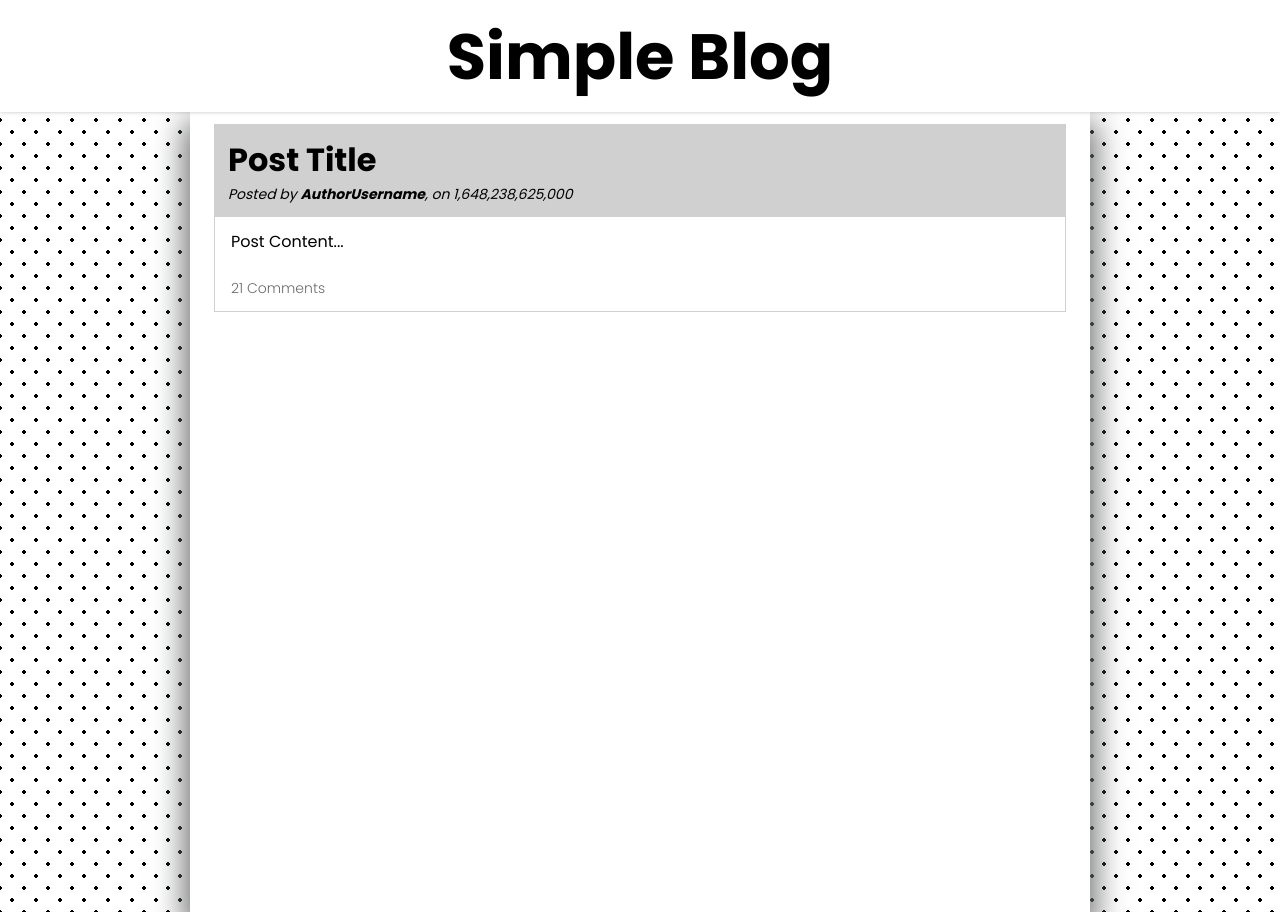
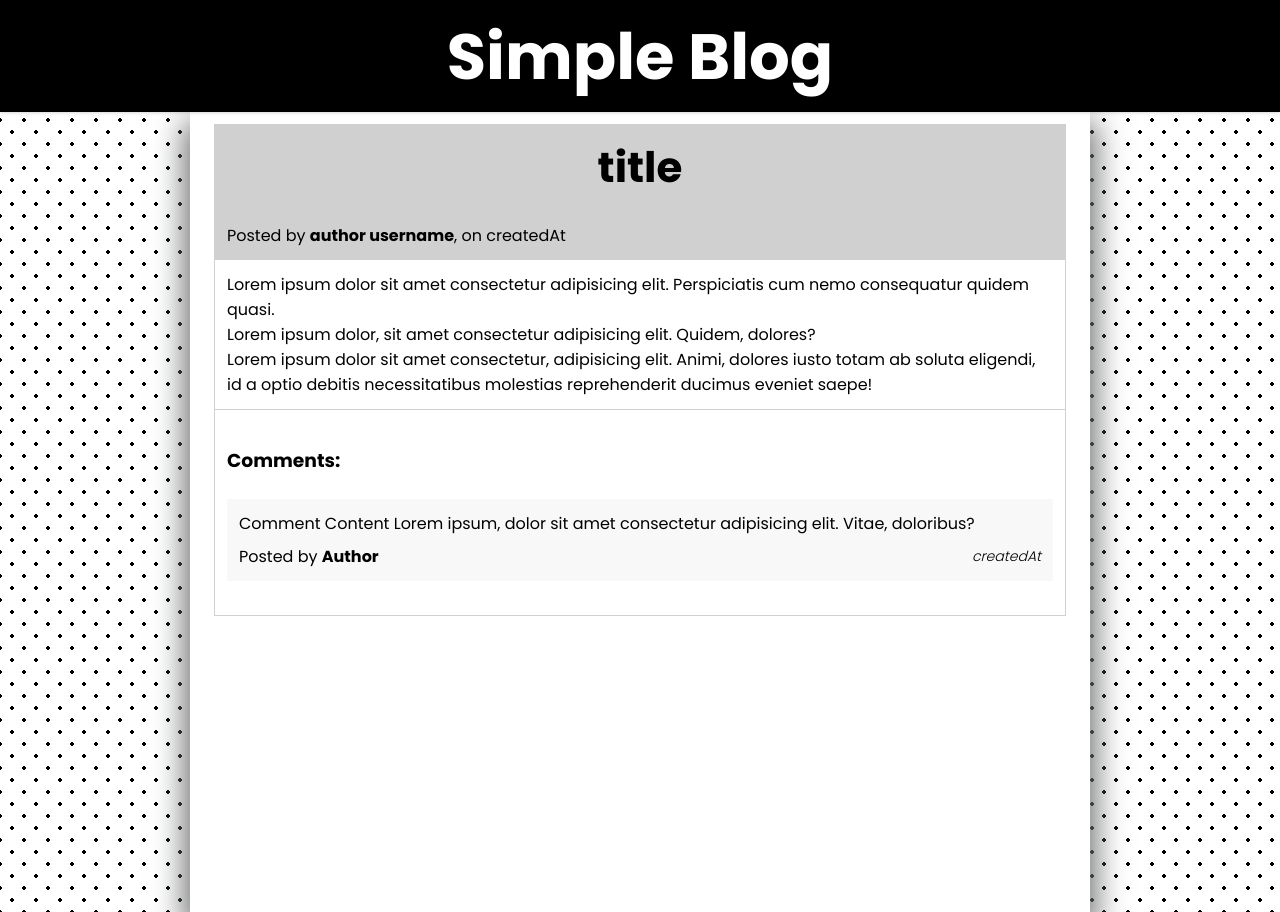
Before and after one commit to devkovmtl/blog-app-client, a React (Create React App) app: page /1 in a window 1280 px wide. Built offline with nearby package versions, Linux system fonts and the light colour scheme.

Commit message:
Post Details Layout and Css

```diff
--- a/src/App.js
+++ b/src/App.js
@@ -1,5 +1,6 @@
 import Header from './components/Header';
 import PostListItem from './components/PostListItem';
+import PostDetails from './components/PostDetails';
 
 const post = {
   _id: Math.floor(Math.random() * 99999),
@@ -18,10 +19,13 @@ function App() {
       {/* Exterior Card */}
       <main>
         {/* Column That hold list blog */}
-        <div className='post__list'>
-          {/* Post Blog Card */}
-          <PostListItem post={post} />
-        </div>
+        {/* <div className='post__list'> */}
+        {/* Post Blog Card */}
+        {/* <PostListItem post={post} /> */}
+        {/* </div> */}
+
+        {/* Card Post Details container */}
+        <PostDetails />
       </main>
     </div>
   );
--- /dev/null
+++ b/src/components/PostDetails.js
@@ -0,0 +1,55 @@
+const PostDetails = () => {
+  return (
+    <div className='post__details'>
+      <div className='post__details__header'>
+        <h1 className='post__details__title'>title</h1>
+        <p className='post__details__subtitle'>
+          Posted by <strong>author username</strong>, on createdAt
+        </p>
+      </div>
+      <div className='post__details__body'>
+        <p>
+          Lorem ipsum dolor sit amet consectetur adipisicing elit. Perspiciatis
+          cum nemo consequatur quidem quasi.
+        </p>
+        <p>
+          Lorem ipsum dolor, sit amet consectetur adipisicing elit. Quidem,
+          dolores?
+        </p>
+        <p>
+          Lorem ipsum dolor sit amet consectetur, adipisicing elit. Animi,
+          dolores iusto totam ab soluta eligendi, id a optio debitis
+          necessitatibus molestias reprehenderit ducimus eveniet saepe!
+        </p>
+      </div>
+      <div className='post__details__body'>
+        <h3 style={{ padding: '24px 0' }}>Comments:</h3>
+        {/* Comment container */}
+        <div className='comment'>
+          <div className='comment__body'>
+            <p>
+              Comment Content Lorem ipsum, dolor sit amet consectetur
+              adipisicing elit. Vitae, doloribus?
+            </p>
+          </div>
+          <div className='comment__footer'>
+            <p>
+              Posted by <strong>Author</strong>
+            </p>
+            <p
+              style={{
+                fontSize: '14px',
+                fontStyle: 'italic',
+                fontWeight: 300,
+              }}
+            >
+              createdAt
+            </p>
+          </div>
+        </div>
+      </div>
+    </div>
+  );
+};
+
+export default PostDetails;
--- a/src/index.css
+++ b/src/index.css
@@ -32,7 +32,8 @@ header {
   left: 0;
   right: 0;
   height: 112px;
-  background-color: #ffffff;
+  background-color: #000;
+  color: #fff;
   box-shadow: 0 0 4px rgba(0, 0, 0, 0.25);
   z-index: 1;
   height: 112px;
@@ -92,6 +93,45 @@ header h1 {
   border-right: 1px solid #d0d0d0;
 }
 
+.post__details {
+  border-left: 1px solid #d0d0d0;
+  border-right: 1px solid #d0d0d0;
+}
+
+.post__details__header {
+  background-color: #d0d0d0;
+}
+
+.post__details__title {
+  text-align: center;
+  font-weight: 900;
+  font-size: 42px;
+  padding: 12px;
+}
+
+.post__details__subtitle,
+.post__details__body {
+  padding: 12px;
+}
+
+.post__details__body {
+  border-bottom: 1px solid #d0d0d0;
+}
+
+.comment {
+  background: #f8f8f8;
+  margin-bottom: 22px;
+  padding: 12px;
+}
+
+.comment__footer {
+  margin-top: 8px;
+  display: flex;
+  flex-direction: row;
+  align-items: center;
+  justify-content: space-between;
+}
+
 @media screen and (max-width: 480px) {
   header {
     height: 64px;
```
